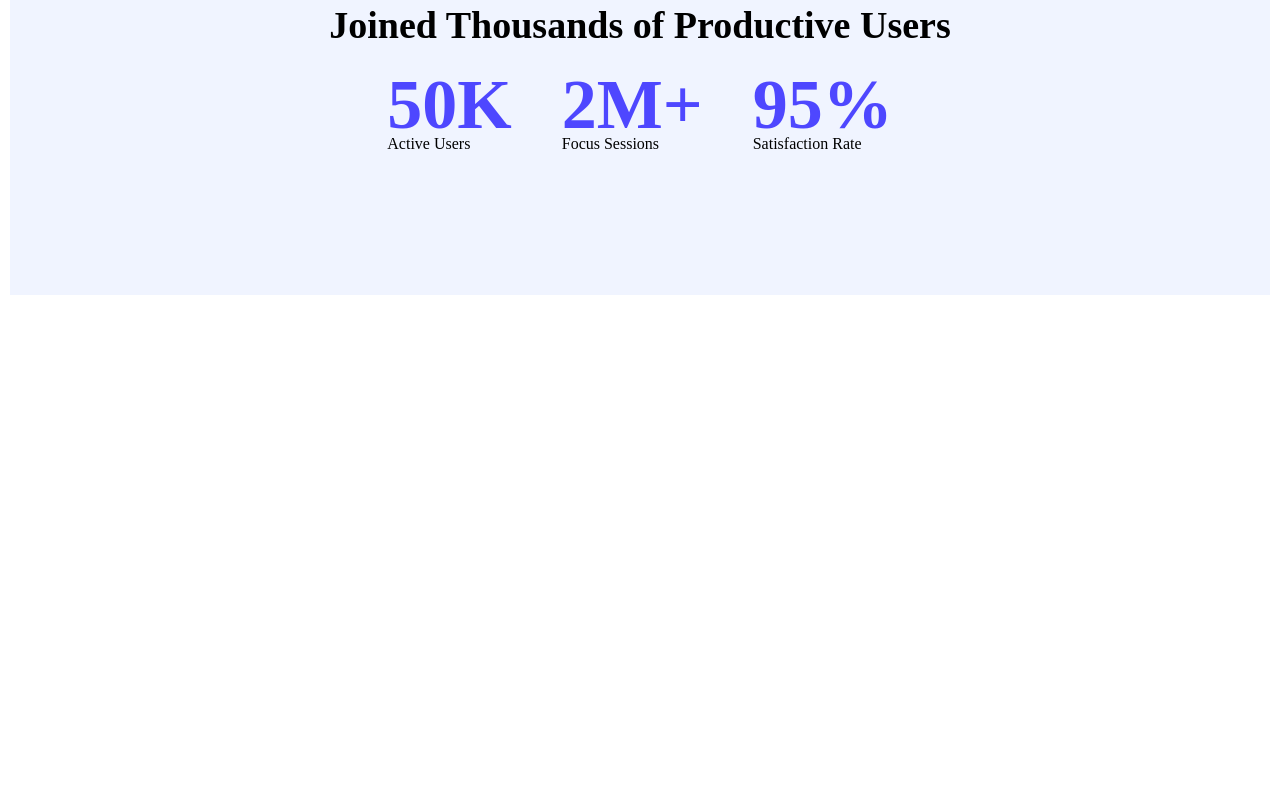
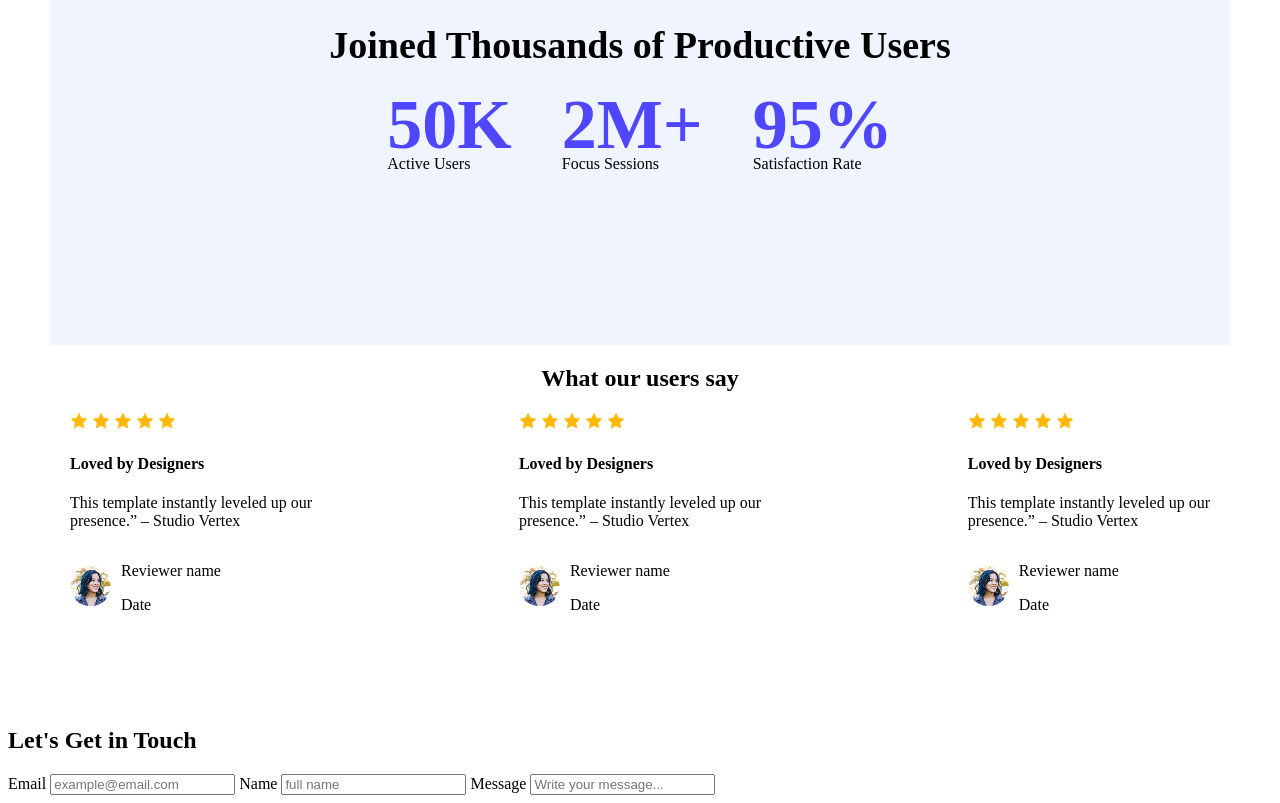
Before and after one commit to jstashin/first-assignment, a plain HTML site: page index.html in a window 1280 px wide. Shown: the part 814-1617 px from the top of the page. Before the commit the page ends 1117 px from the top, so only its background shows below. Drawn offline with Linux system fonts and the light colour scheme.

Commit message:
Get in touch section

```diff
--- a/index.html
+++ b/index.html
@@ -18,7 +18,7 @@
         </nav>
         <div class="banner">
             <h1>Cool Dark UI Template for<p id="space">Webflow Agencies!</p></h1>
-            <button class="btn-primary">Stay Focused</button>
+    <button class="btn-primary">Stay Focused</button>
         </div>
     </Header>
     <main>
@@ -49,6 +49,89 @@
     </div>
     </div>
 </section>
+<section class="Feedback-section">
+    <div class="feedback-title">
+        <h2>What our users say</h2>
+    </div>
+    <div class="re-section">
+    <div class="class:feedback-subtitle">
+        <div class="star5">
+        <img src="Assets/icon-star.png" class="star-icon">
+        <img src="Assets/icon-star.png" class="star-icon">
+        <img src="Assets/icon-star.png" class="star-icon">
+        <img src="Assets/icon-star.png" class="star-icon">
+        <img src="Assets/icon-star.png" class="star-icon">
+        </div>
+        <h4 class="reviewer-title">Loved by Designers</h4>
+        <p class="review">This template instantly leveled up our<br> presence.” – Studio Vertex</p>
+         <div class="re1">
+        <div class="re1img">
+        <img src="Assets/avatar.png"class="re-image">
+        </div>
+        <div class="re1review">
+        <p class="reviewer-name">Reviewer name</p>
+        <p class="date">Date</p>
+        </div>
+        </div>
+    </div>
+    <div class="class:feedback-subtitle">
+        <div class="star5">
+        <img src="Assets/icon-star.png" class="star-icon">
+        <img src="Assets/icon-star.png" class="star-icon">
+        <img src="Assets/icon-star.png" class="star-icon">
+        <img src="Assets/icon-star.png" class="star-icon">
+        <img src="Assets/icon-star.png" class="star-icon">
+        </div>
+        <h4 class="reviewer-title">Loved by Designers</h4>
+        <p class="review">This template instantly leveled up our<br> presence.” – Studio Vertex</p>
+       <div class="re1">
+        <div class="re1img">
+        <img src="Assets/avatar.png"class="re-image">
+        </div>
+        <div class="re1review">
+        <p class="reviewer-name">Reviewer name</p>
+        <p class="date">Date</p>
+        </div>
+        </div>
+    </div>
+    <div class="class:feedback-subtitle">
+     <div class="star5">
+        <img src="Assets/icon-star.png" class="star-icon">
+        <img src="Assets/icon-star.png" class="star-icon">
+        <img src="Assets/icon-star.png" class="star-icon">
+        <img src="Assets/icon-star.png" class="star-icon">
+        <img src="Assets/icon-star.png" class="star-icon">
+        </div>
+        <h4 class="reviewer-title">Loved by Designers</h4>
+        <p class="review">This template instantly leveled up our<br> presence.” – Studio Vertex</p>
+         <div class="re1">
+        <div class="re1img">
+        <img src="Assets/avatar.png"class="re-image">
+        </div>
+        <div class="re1review">
+        <p class="reviewer-name">Reviewer name</p>
+        <p class="date">Date</p>
+        </div>
+        </div>
+    </div>
+</section>
+<section class="getintouch-section">
+    <div class="left-title">
+        <h2>Let's Get in Touch</h2>
+    </div>
+    <div class="right-title">
+        <form>
+            <label for="email">Email</label>
+            <input type="email" id=" email" placeholder="example@email.com">
+            <label for="name">Name</label>
+            <input type="name" id="name " placeholder="full name">
+            <label for="message">Message</label>
+            <input type="message" id="message" placeholder="Write your message...">
+
+        </form>
+    </div>
+
+</section>
 
 
     </main>
--- a/style.css
+++ b/style.css
@@ -3,17 +3,13 @@ h3{
 }
 ul li{
   list-style:none;
-
-
 }
 .container{
   display: flex;
   justify-content: space-between;
-
 }
 header{
     background-image: url(Assets/Hero-bg.png);
-
 }
 .btn-primary{
   background-color: #4E47FF;
@@ -27,19 +23,20 @@ header{
 
 
 }
+#id space{
+  margin-top: -50px;
+}
 .banner h1 p{
   text-align: center;
 
 }
-div .banner .btn-primary{
-  padding-bottom:200px ;
+.banner .btn-primary{
+  margin-top:-50px;
 }
 .See-it h3{
   font-size: 42;
   font-weight:bold;
   color:black;
-
-
 }
 .See-it p{
   font-size: 24;
@@ -65,7 +62,8 @@ div .banner .btn-primary{
   margin:0 auto;
   margin-top: 70px;
   background-color:#F0F4FF;
-  padding:30px 60px  30px 60px;
+  padding:60px 20px;
+
 }
 .section-2 h3{
   font-size: 38px;
@@ -86,3 +84,39 @@ margin-top: -20px;
 .subtitle1 p{
   margin-top: -80px;
 }
+.btn-primary{
+  cursor: pointer;
+  transition: transform 0.3s ease;background-color: 0.5 ease;
+}
+.btn-primary:hover{
+  transform: scale(1.1);
+  background-color: yellow;
+
+}
+.Feedback-section{
+  margin:0 auto;
+  width: 1140px;
+  height: 342px;
+ background-color:  #FFFFFF;
+
+}
+.re-section{
+  display: flex;
+  justify-content:space-between;
+}
+.feedback-title{
+  text-align: center;
+  font-size: 42;
+  font-family: bold;
+}
+.re-image{
+  border-radius: 50px;
+}
+.re1{
+  display:flex;
+  align-items:center;
+  gap: 10px;
+}
+#message{
+  text-box: 20px;
+}
```
